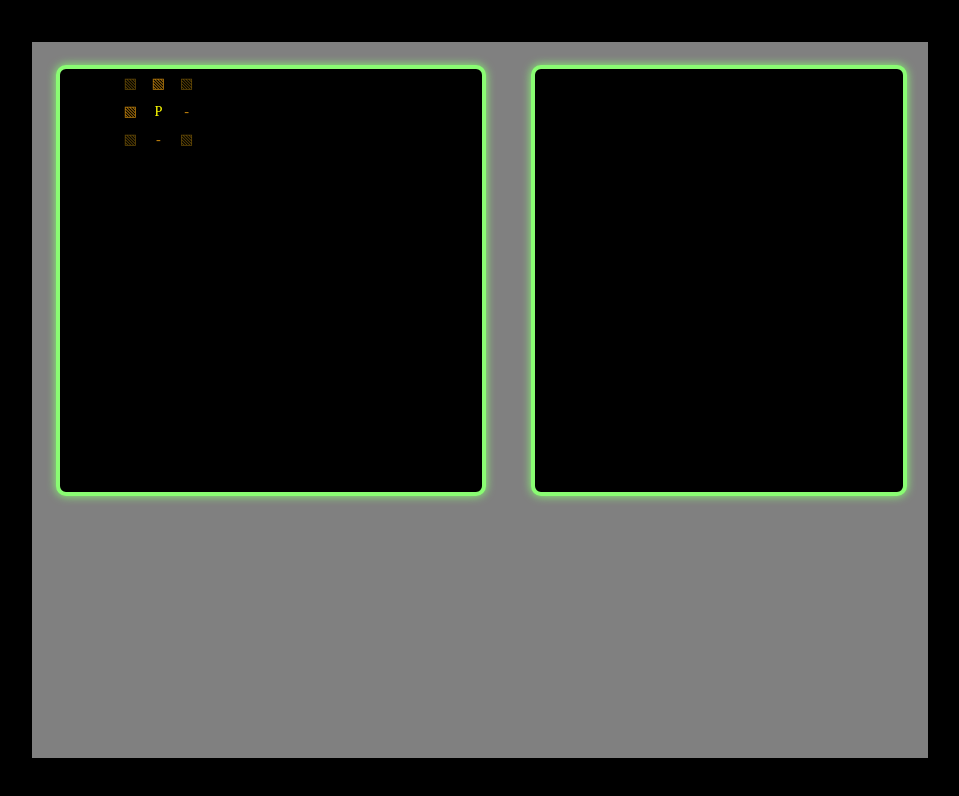
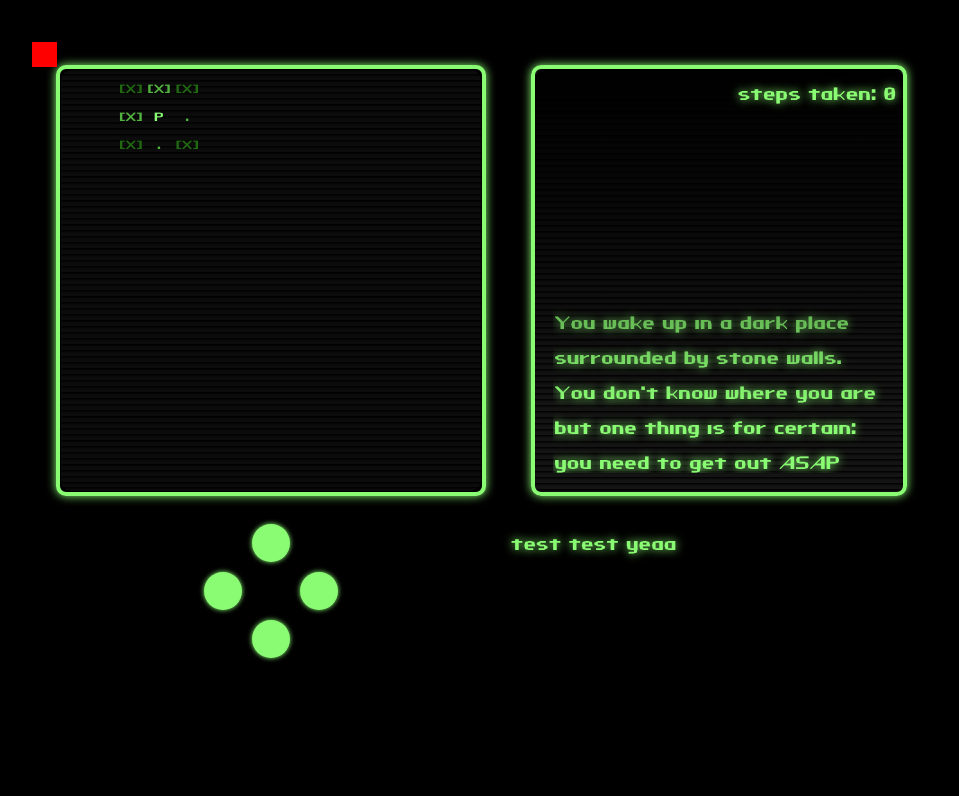
Before and after one commit to iClaimThisName/dungeon-crawler, a plain HTML site: page index.html in a window 1280 px wide. Shown: the whole page, without its empty margins (160-1119 px from the left). Drawn offline with Linux system fonts and the light colour scheme.

Commit message:
buttons, effects. - added clickable buttons to move the player - added more styling: backgrounds, glow, new font

```diff
--- a/css/global.css
+++ b/css/global.css
@@ -3,7 +3,13 @@
     --map-row: 1;
 
     --color-bg: black;
+    --color-bg2: rgb(20, 20, 20);
+    --color-bg3: rgb(19, 20, 19);
     --color-main: #8afc73;
+    --color-secondary: #52b23f;
+    --color-tertiary: #206811;
+
+    --color-none: rgba(255, 255, 255, 0);
 }
 
 html {
@@ -26,3 +32,8 @@ body {
 
     background-color: var(--color-bg);
 }
+
+@font-face {
+    font-family: fallout;
+    src: url(../fonts/fallout.ttf);
+}
--- a/css/mainStyle.css
+++ b/css/mainStyle.css
@@ -7,7 +7,6 @@ main {
     max-width: 800px;
     max-height: 95%;
     aspect-ratio: 5/4;
-    background-color: gray;
 }
 
 .log-container {
@@ -30,7 +29,12 @@ main {
     border: 4px solid var(--color-main);
     border-radius: 10px;
     box-shadow: 0 0 10px var(--color-main);
-    background-color: var(--color-bg);
+
+    background: repeating-linear-gradient(
+        var(--color-bg) 0px,
+        var(--color-bg2) 3px,
+        var(--color-bg3) 6px
+    );
 }
 
 .log-gradient {
@@ -43,6 +47,19 @@ main {
     z-index: 1;
     border-radius: 10px;
     pointer-events: none;
+}
+
+.log-steps {
+    position: absolute;
+    top: 0;
+    right: 8px;
+    z-index: 2;
+
+    font-size: calc(0.5vw + 0.5rem);
+    color: var(--color-main);
+    font-family: fallout, Arial, Helvetica, sans-serif;
+    text-align: right;
+    text-shadow: 0 0 10px var(--color-main);
 }
 
 .log-text-container {
@@ -60,9 +77,62 @@ main {
 }
 
 .log-text {
-    font-size: calc(1vw + 0.5rem);
-    color: white;
+    font-size: calc(0.5vw + 0.5rem);
+    color: var(--color-main);
+    font-family: fallout, Arial, Helvetica, sans-serif;
+    text-shadow: 0 0 10px var(--color-main);
 }
 
 .controls-container {
+    display: flex;
+    overflow-y: hidden;
+    justify-content: center;
 }
+
+.controls {
+    display: grid;
+    height: 60%;
+    aspect-ratio: 1/1;
+    grid-template: repeat(3, 1fr) / repeat(3, 1fr);
+}
+
+.controls-item {
+    display: flex;
+    height: 80%;
+    width: 80%;
+
+    justify-self: center;
+    align-self: center;
+
+    background-color: var(--color-main);
+    box-shadow: 0 0 5px var(--color-main);
+    border-radius: 50%;
+
+    &:hover {
+        cursor: pointer;
+        background-color: var(--color-secondary);
+    }
+
+    &.left {
+        grid-area: 2/1;
+    }
+
+    &.right {
+        grid-area: 2/3;
+    }
+
+    &.up {
+        grid-area: 1/2;
+    }
+
+    &.down {
+        grid-area: 3/2;
+    }
+}
+
+.info-container {
+    font-size: calc(0.5vw + 0.5rem);
+    color: var(--color-main);
+    font-family: fallout, Arial, Helvetica, sans-serif;
+    text-shadow: 0 0 10px var(--color-main);
+}
--- a/css/mapStyle.css
+++ b/css/mapStyle.css
@@ -1,8 +1,28 @@
 .map-container {
     display: flex;
+    position: relative;
     aspect-ratio: 1/1;
     justify-content: center;
     align-items: center;
+}
+
+.map-overlay {
+    position: absolute;
+    top: 6%;
+    left: 6%;
+    height: 88%;
+    width: 88%;
+
+    background: repeating-linear-gradient(
+        var(--color-bg) 0px,
+        var(--color-bg2) 3px,
+        var(--color-bg3) 6px
+    );
+
+    border: 4px solid var(--color-none);
+    opacity: 0.6;
+    border-radius: 10px;
+    z-index: 1;
 }
 
 .map {
@@ -12,7 +32,7 @@
     grid-template-columns: repeat(var(--map-col), 1fr);
     grid-template-rows: repeat(var(--map-row), 1fr);
 
-    font-size: calc(0.5vw + 0.5rem);
+    font-size: calc(0.5vw + 0.2rem);
     text-align: center;
 
     width: 90%;
@@ -20,7 +40,6 @@
     border: 4px solid var(--color-main);
     border-radius: 10px;
     box-shadow: 0 0 10px var(--color-main);
-    background-color: var(--color-bg);
 }
 
 .map > div {
@@ -29,6 +48,13 @@
     align-items: center;
     aspect-ratio: 1/1;
     color: var(--color-bg);
+    z-index: 0;
+
+    font-family: fallout, Arial, Helvetica, sans-serif;
+
+    &.glow {
+        text-shadow: 0 0 10px var(--color-main);
+    }
 }
 
 .debug-button {
--- a/index.html
+++ b/index.html
@@ -15,16 +15,26 @@
     <body>
         <main>
             <div class="map-container">
+                <div class="map-overlay"></div>
                 <div class="map"></div>
+                <div class="debug-button"></div>
             </div>
             <div class="log-container">
                 <div class="log">
                     <div class="log-gradient"></div>
+                    <div class="log-steps"></div>
                     <div class="log-text-container"></div>
                 </div>
             </div>
-            <div class="controls-container"></div>
-            <div class="info-container"></div>
+            <div class="controls-container">
+                <div class="controls">
+                    <div class="controls-item left"></div>
+                    <div class="controls-item right"></div>
+                    <div class="controls-item up"></div>
+                    <div class="controls-item down"></div>
+                </div>
+            </div>
+            <div class="info-container">test test yeaa</div>
         </main>
     </body>
 </html>
--- a/scripts/mapLogic.js
+++ b/scripts/mapLogic.js
@@ -1,8 +1,8 @@
 const player = "P";
-const wallTile = "▧";
+const wallTile = "[X]";
 const startTile = "S";
 const exitTile = "E";
-const pathTile = "-";
+const pathTile = ".";
 const chestTile = "c";
 const monsterTile = "m";
 const emptyTile = "n";
--- a/scripts/playerLogic.js
+++ b/scripts/playerLogic.js
@@ -7,6 +7,15 @@ let keyDown;
 
 const map = document.querySelector(".map");
 const textLog = document.querySelector(".log-text-container");
+const stepCounter = document.querySelector(".log-steps");
+const buttonLeft = document.querySelector(".controls-item.left");
+const buttonRight = document.querySelector(".controls-item.right");
+const buttonUp = document.querySelector(".controls-item.up");
+const buttonDown = document.querySelector(".controls-item.down");
+
+const colorMain = "#8afc73";
+const colorSecondary = "#52b23f";
+const colorTertiary = "#206811";
 
 const setWin = () => {
     printMap();
@@ -52,24 +61,31 @@ const setVisibleTiles = () => {
         //set color of tile
         if (thisTile[0] === playerPos[0] && thisTile[1] === playerPos[1]) {
             map.children[getChildNum(thisTile[0], thisTile[1])].style.color =
-                "yellow";
+                colorMain;
+            map.children[getChildNum(thisTile[0], thisTile[1])].style.zIndex =
+                2;
             continue;
         }
 
         if (thisTile[0] === exitCoords[0] && thisTile[1] === exitCoords[1]) {
             map.children[getChildNum(thisTile[0], thisTile[1])].style.color =
-                "blue";
+                colorMain;
+            map.children[getChildNum(thisTile[0], thisTile[1])].style.zIndex =
+                2;
             continue;
         }
 
         if (thisTile[2] === "corner") {
             map.children[getChildNum(thisTile[0], thisTile[1])].style.color =
-                "#644905";
+                colorTertiary;
+            map.children[getChildNum(thisTile[0], thisTile[1])].style.zIndex =
+                2;
             continue;
         }
 
         map.children[getChildNum(thisTile[0], thisTile[1])].style.color =
-            "#bb7d0b";
+            colorSecondary;
+        map.children[getChildNum(thisTile[0], thisTile[1])].style.zIndex = 2;
     }
 };
 
@@ -78,6 +94,10 @@ const logAction = (action) => {
     newText.classList.add("log-text");
 
     switch (action) {
+        case "start":
+            newText.textContent =
+                "You wake up in a dark place surrounded by stone walls. You don't know where you are but one thing is for certain: you need to get out ASAP";
+            break;
         case "object":
             newText.textContent =
                 "You can't move there, something is in the way";
@@ -96,9 +116,14 @@ const logAction = (action) => {
             break;
         case "win":
             newText.textContent = "Congrats, you found the exit! You win!";
+            break;
     }
 
     textLog.insertBefore(newText, textLog.firstChild);
+};
+
+const updateSteps = () => {
+    stepCounter.textContent = "steps taken: " + steps;
 };
 
 const movePlayer = (dir) => {
@@ -106,6 +131,7 @@ const movePlayer = (dir) => {
         switch (dir) {
             case "start":
                 mapArray[playerPos[0]][playerPos[1]] = player;
+                logAction("start");
                 break;
 
             case "left":
@@ -196,6 +222,7 @@ const movePlayer = (dir) => {
         mapArray[playerPos[0]][playerPos[1]] = player;
         printMap();
         setVisibleTiles();
+        updateSteps();
         console.log("steps taken: " + steps);
     }
 };
@@ -237,6 +264,19 @@ document.addEventListener("keyup", (event) => {
     event.key === lastKey ? (keyDown = false) : "";
 });
 
+buttonLeft.addEventListener("click", (event) => {
+    movePlayer("left");
+});
+buttonRight.addEventListener("click", (event) => {
+    movePlayer("right");
+});
+buttonUp.addEventListener("click", (event) => {
+    movePlayer("up");
+});
+buttonDown.addEventListener("click", (event) => {
+    movePlayer("down");
+});
+
 movePlayer("start");
 printMap();
 setVisibleTiles();
```
Also changed, not shown: fonts/fallout.ttf (added), 1 other file.
